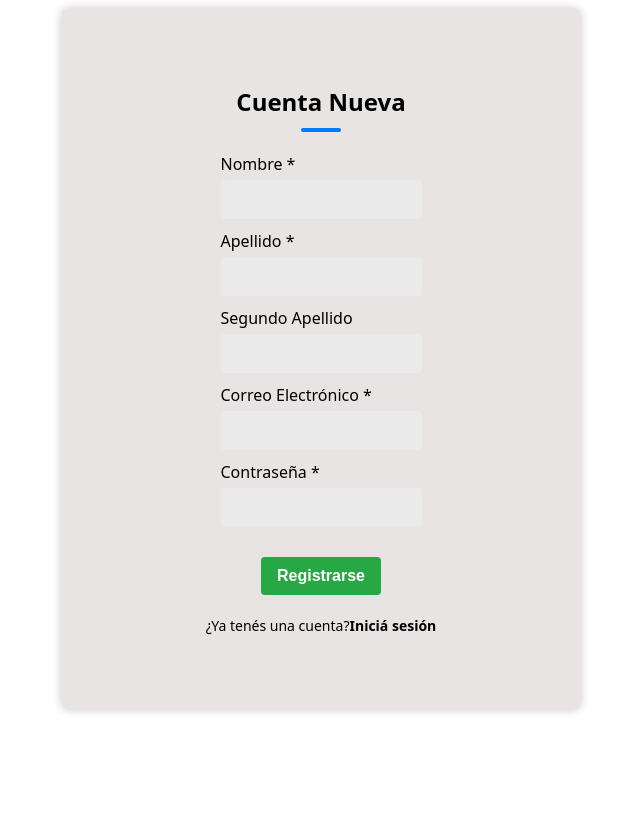
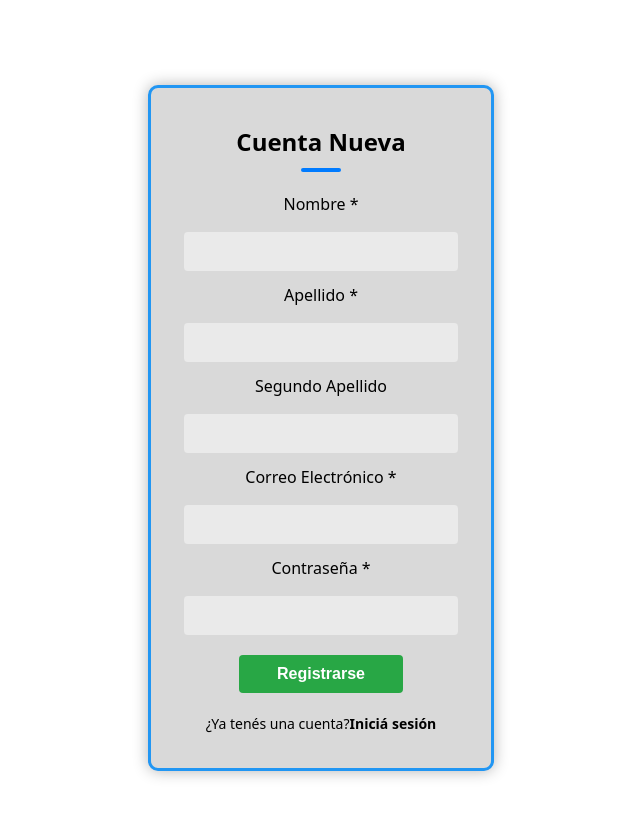
Before and after one commit to FranderCarrillo/binarios-frontend-proyecto-final, a React (Vite) app: page /logout in a window 1280 px wide. Shown: the top 816 px of the page, without its empty margins (319-959 px from the left). Built offline with nearby package versions, Linux system fonts and the light colour scheme.

Commit message:
SignUp-Indexcss

```diff
--- a/src/index.css
+++ b/src/index.css
@@ -80,23 +80,25 @@ button:focus-visible {
   justify-content: center;
   align-items: center;
 
-  /*min-height: 100vh;
-  padding: 20px;*/
+  min-height: 100vh;
+  padding: 20px;
 }
 
 /* Card estilo */
 .form-card {
-  background-color: #e4e0e0d8;
   color: #000;
   display: flex;
   flex-direction: column;
   /*justify-content: center;*/
+  background-color: #d9d9d9;
+  border: 3px solid #2196f3;
+  border-radius: 10px;
+  text-align: center;
+  box-shadow: 0 0 15px rgba(0, 0, 0, 0.3);
   align-items: center;
-  border-radius: 8px;
-  padding: 60px;
-  max-width: 400px;
+  padding:20px;
+  max-width: 300px;
   width: 100%;
-  box-shadow: 0 0 10px rgba(0, 0, 0, 0.2);
 }
 
 /* Título y línea azul */
@@ -114,7 +116,11 @@ button:focus-visible {
   margin: 0 auto 20px auto;
   border-radius: 2px;
 }
-
+.form-body{
+  display: flex;
+  flex-direction: column;
+  gap: 12px;
+}
 /* Campos del formulario */
 .form-body label {
   display: block;
@@ -123,11 +129,11 @@ button:focus-visible {
 }
 
 .form-body input {
-  /*width: 100%;*/
+  width: 250px;
+  max-width: 100%;
   padding: 12px;
   border: none;
   border-radius: 4px;
-  margin-bottom: 10px;
   color: #888;
   background-color: #eaeaea;
 }
```
